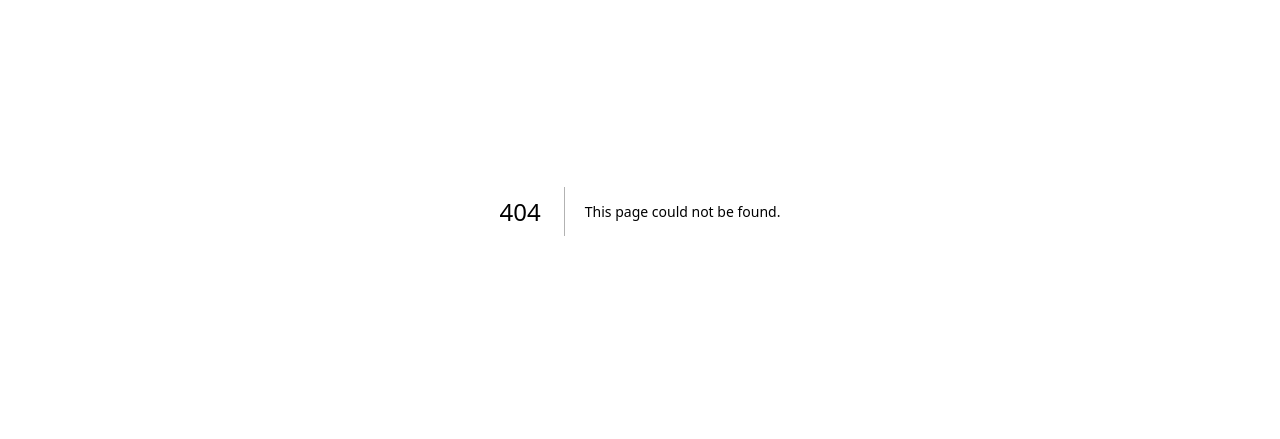
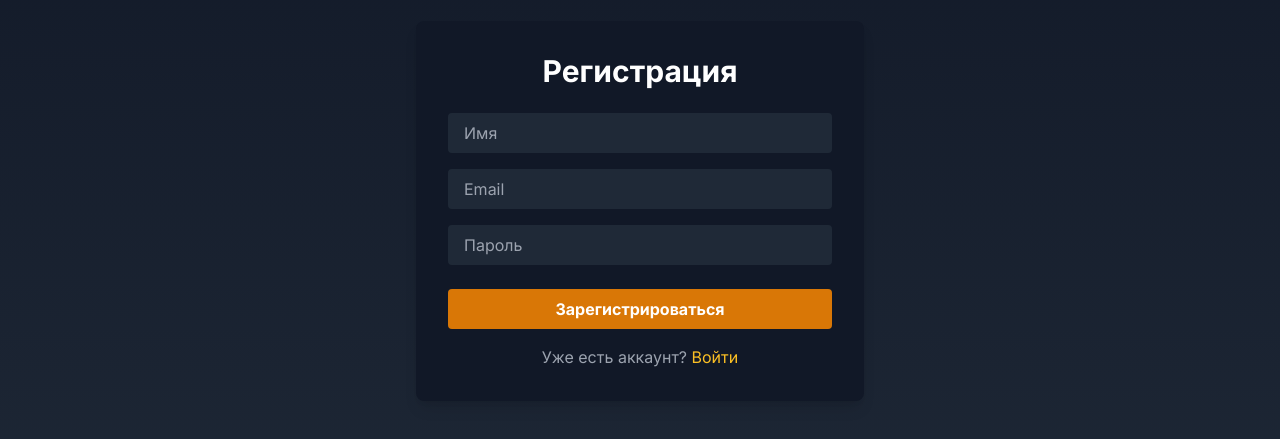
Before and after one commit to Sladenki/Theater, a Next.js app: page /register in a window 1280 px wide. Before the commit this address had no page. Shown: the part 189-628 px from the top of the page. Built offline with nearby package versions, Linux system fonts and the light colour scheme.

Commit message:
add registerPage

```diff
--- a/src/app/login/page.tsx
+++ b/src/app/login/page.tsx
@@ -14,56 +14,43 @@ export default function Login() {
   };
 
   return (
-    <main className="min-h-screen bg-gradient-to-b from-gray-900 to-gray-800 flex items-center justify-center p-4">
-      <div className="bg-gray-800 p-8 rounded-lg shadow-xl w-full max-w-md">
-        <h1 className="text-3xl font-bold text-center mb-8">Вход в систему</h1>
-
-        <form onSubmit={handleSubmit} className="space-y-6">
-          <div>
-            <label htmlFor="email" className="block text-sm font-medium text-gray-300 mb-2">
-              Email
-            </label>
+    <main className="min-h-screen flex items-center justify-center bg-gradient-to-b from-gray-900 to-gray-800 text-white">
+      <form
+        onSubmit={handleSubmit}
+        className="bg-gray-900 p-8 rounded-lg shadow-lg w-full max-w-md"
+      >
+        <h1 className="text-3xl font-bold mb-6 text-center">Вход в систему</h1>
         <input
           type="email"
-              id="email"
+          name="email"
+          placeholder="Email"
           value={email}
           onChange={(e) => setEmail(e.target.value)}
-              className="w-full px-4 py-2 rounded-lg bg-gray-700 text-white border border-gray-600 focus:border-amber-500 focus:ring-1 focus:ring-amber-500 outline-none"
+          className="w-full mb-4 px-4 py-2 rounded bg-gray-800 text-white"
           required
         />
-          </div>
-
-          <div>
-            <label htmlFor="password" className="block text-sm font-medium text-gray-300 mb-2">
-              Пароль
-            </label>
         <input
           type="password"
-              id="password"
+          name="password"
+          placeholder="Пароль"
           value={password}
           onChange={(e) => setPassword(e.target.value)}
-              className="w-full px-4 py-2 rounded-lg bg-gray-700 text-white border border-gray-600 focus:border-amber-500 focus:ring-1 focus:ring-amber-500 outline-none"
+          className="w-full mb-6 px-4 py-2 rounded bg-gray-800 text-white"
           required
         />
-          </div>
-
         <button
           type="submit"
-            className="w-full bg-amber-600 hover:bg-amber-700 text-white font-bold py-3 px-4 rounded-lg transition duration-300"
+          className="w-full bg-amber-600 hover:bg-amber-700 text-white font-bold py-2 px-4 rounded transition"
         >
           Войти
         </button>
-        </form>
-
-        <div className="mt-6 text-center">
-          <p className="text-gray-400">
+        <p className="mt-4 text-center text-gray-400">
           Нет аккаунта?{' '}
-            <Link href="/register" className="text-amber-500 hover:text-amber-400">
+          <Link href="/register" className="text-amber-400 hover:underline">
             Зарегистрироваться
           </Link>
         </p>
-        </div>
-      </div>
+      </form>
     </main>
   );
 }
--- a/src/app/page.tsx
+++ b/src/app/page.tsx
@@ -71,7 +71,7 @@ export default function Home() {
             initial="initial"
             animate="animate"
             variants={staggerContainer}
-            className="text-center"
+            className="flex flex-col items-center text-center w-full"
           >
             <motion.h1
               className="text-5xl md:text-7xl font-bold mb-6"
@@ -80,7 +80,7 @@ export default function Home() {
               Калининградский Драматический Театр
             </motion.h1>
             <motion.p
-              className="text-xl md:text-2xl text-center mb-8 max-w-2xl"
+              className="text-xl md:text-2xl text-center mb-8 max-w-2xl mx-auto"
               variants={fadeInUp}
             >
               Добро пожаловать в мир театрального искусства, где каждая постановка - это уникальное путешествие
--- a/src/app/performance/[id]/seats/page.tsx
+++ b/src/app/performance/[id]/seats/page.tsx
@@ -140,9 +140,25 @@ export default function SeatSelectionPage() {
             <div className="space-y-4">
               <div className="grid grid-cols-1 md:grid-cols-2 gap-4">
                 {selectedSeats.map((seat, index) => (
-                  <div key={index} className="bg-gray-700 p-4 rounded">
-                    <p>Ряд {seat.row}, Место {seat.seat}</p>
-                    <p className="text-amber-400">{getSeatPrice(seat.row)} ₽</p>
+                  <div key={index} className="bg-gray-700 p-4 rounded flex items-center justify-between">
+                    <div>
+                      <p>Ряд {seat.row}, Место {seat.seat}</p>
+                      <p className="text-amber-400">{getSeatPrice(seat.row)} ₽</p>
+                    </div>
+                    <button
+                      onClick={() =>
+                        setSelectedSeats(prev =>
+                          prev.filter(s => !(s.row === seat.row && s.seat === seat.seat))
+                        )
+                      }
+                      className="ml-4 text-gray-400 hover:text-red-500 transition-colors"
+                      aria-label="Удалить место"
+                      type="button"
+                    >
+                      <svg xmlns="http://www.w3.org/2000/svg" className="h-5 w-5" fill="none" viewBox="0 0 24 24" stroke="currentColor">
+                        <path strokeLinecap="round" strokeLinejoin="round" strokeWidth={2} d="M6 18L18 6M6 6l12 12" />
+                      </svg>
+                    </button>
                   </div>
                 ))}
               </div>
--- /dev/null
+++ b/src/app/register/page.tsx
@@ -0,0 +1,68 @@
+'use client';
+
+import { useState } from "react";
+import Link from "next/link";
+
+export default function Register() {
+  const [form, setForm] = useState({ email: "", password: "", name: "" });
+
+  const handleChange = (e: React.ChangeEvent<HTMLInputElement>) => {
+    setForm({ ...form, [e.target.name]: e.target.value });
+  };
+
+  const handleSubmit = (e: React.FormEvent) => {
+    e.preventDefault();
+    // Здесь должна быть логика отправки данных на сервер
+    alert("Регистрация успешна!");
+  };
+
+  return (
+    <main className="min-h-screen flex items-center justify-center bg-gradient-to-b from-gray-900 to-gray-800 text-white">
+      <form
+        onSubmit={handleSubmit}
+        className="bg-gray-900 p-8 rounded-lg shadow-lg w-full max-w-md"
+      >
+        <h1 className="text-3xl font-bold mb-6 text-center">Регистрация</h1>
+        <input
+          type="text"
+          name="name"
+          placeholder="Имя"
+          value={form.name}
+          onChange={handleChange}
+          className="w-full mb-4 px-4 py-2 rounded bg-gray-800 text-white"
+          required
+        />
+        <input
+          type="email"
+          name="email"
+          placeholder="Email"
+          value={form.email}
+          onChange={handleChange}
+          className="w-full mb-4 px-4 py-2 rounded bg-gray-800 text-white"
+          required
+        />
+        <input
+          type="password"
+          name="password"
+          placeholder="Пароль"
+          value={form.password}
+          onChange={handleChange}
+          className="w-full mb-6 px-4 py-2 rounded bg-gray-800 text-white"
+          required
+        />
+        <button
+          type="submit"
+          className="w-full bg-amber-600 hover:bg-amber-700 text-white font-bold py-2 px-4 rounded transition"
+        >
+          Зарегистрироваться
+        </button>
+        <p className="mt-4 text-center text-gray-400">
+          Уже есть аккаунт?{" "}
+          <Link href="/login" className="text-amber-400 hover:underline">
+            Войти
+          </Link>
+        </p>
+      </form>
+    </main>
+  );
+}
```
Also changed, not shown: src/hooks/useThousandSeparator.ts (added, +8 -0 lines). Lines whose indentation alone changed are shown as unchanged.
